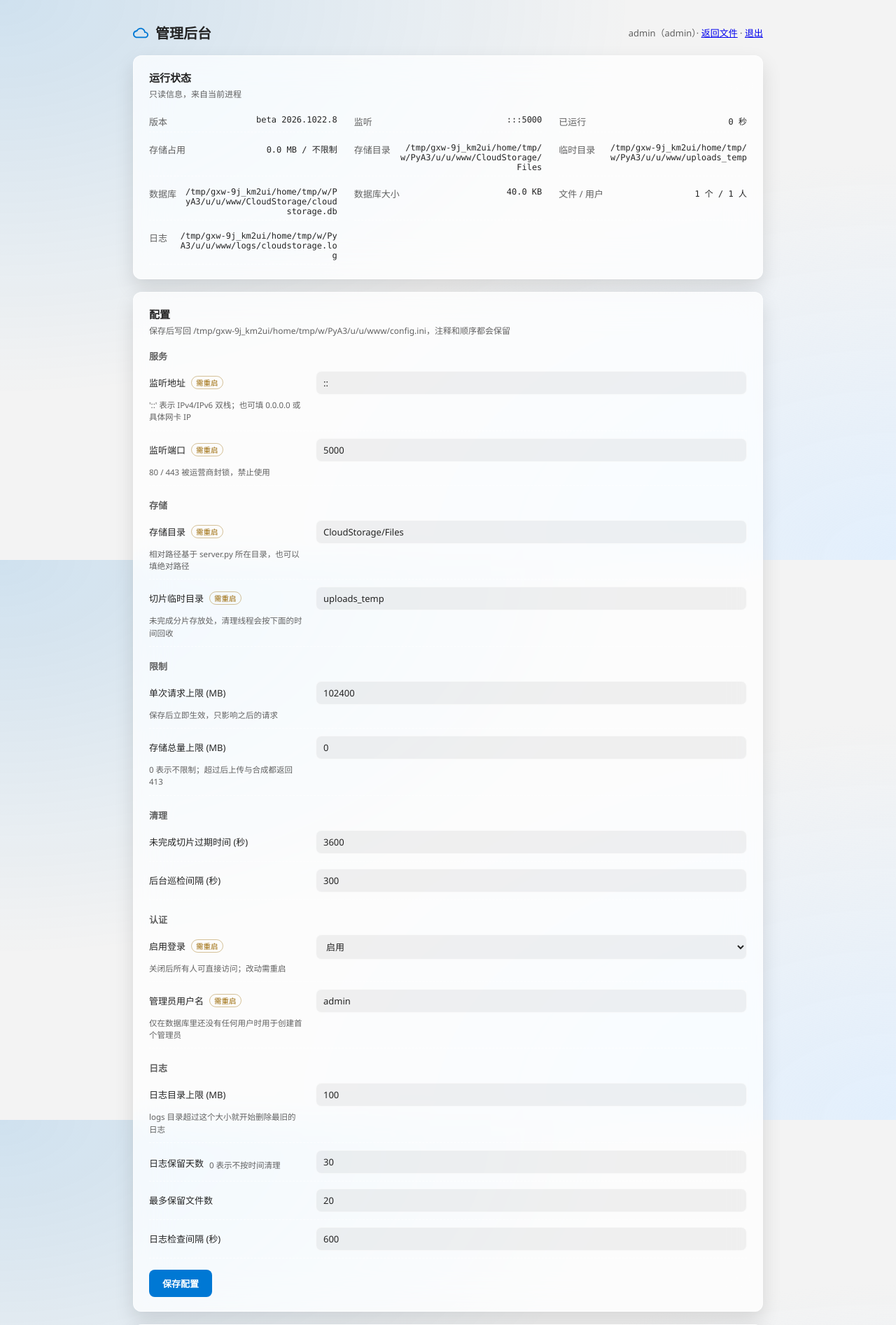
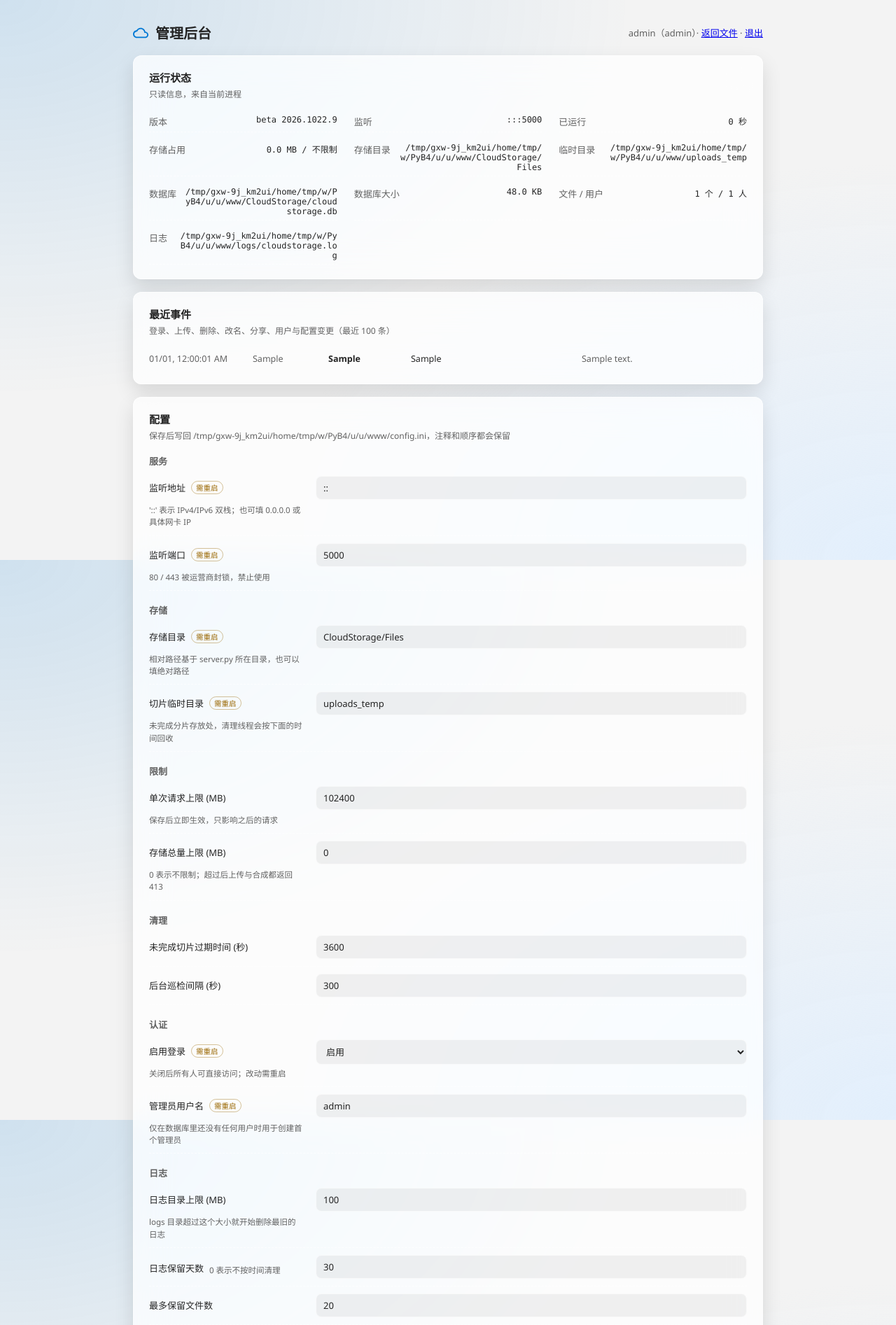
Before and after one commit to Apkeniqo/CloudStorage, a Flask app: page /admin in a window 1280 px wide. Shown: the top 1893 px of the page at 70% size. Run offline with Flask 3, Linux system fonts and the light colour scheme; the visitor is signed in with stand-in values (Sample User, id 1); data comes from the database, SQL or seed files in the repository; tables that the repository leaves empty hold one stand-in row (values such as "Sample post"); parts of the project's set-up code (start-up, migrations or seed data) failed here and were passed over.

Commit message:
beta 2026.1022.9：审计日志
- events 表 + /admin/events，启动时保留最近 5000 条
- 覆盖登录/上传/删除/改名/回收站/分享/用户/配置
- 后台「最近事件」面板
- 修复登录事件记录成 anonymous 的顺序问题

```diff
--- a/db.py
+++ b/db.py
@@ -46,6 +46,18 @@ CREATE TABLE IF NOT EXISTS shares (
 );
 
 CREATE INDEX IF NOT EXISTS idx_shares_file ON shares(file_name);
+
+CREATE TABLE IF NOT EXISTS events (
+    id     INTEGER PRIMARY KEY AUTOINCREMENT,
+    ts     REAL NOT NULL,
+    actor  TEXT,
+    action TEXT NOT NULL,
+    target TEXT,
+    detail TEXT,
+    ip     TEXT
+);
+
+CREATE INDEX IF NOT EXISTS idx_events_ts ON events(ts);
 """
 
 _db_path = None
@@ -240,3 +252,24 @@ def delete_share(token):
 
 def delete_shares_for(file_name):
     return _write("DELETE FROM shares WHERE file_name = ?", (file_name,))
+
+
+# ---------------------------------------------------------------- 审计日志
+
+def add_event(action, actor='', target='', detail='', ip=''):
+    return _write(
+        "INSERT INTO events (ts, actor, action, target, detail, ip) VALUES (?, ?, ?, ?, ?, ?)",
+        (time.time(), actor, action, target, detail, ip),
+    )
+
+
+def list_events(limit=100):
+    return _all("SELECT * FROM events ORDER BY id DESC LIMIT ?", (int(limit),))
+
+
+def prune_events(keep=5000):
+    """只保留最近 N 条审计记录，避免库无限增长"""
+    return _write(
+        "DELETE FROM events WHERE id NOT IN (SELECT id FROM events ORDER BY id DESC LIMIT ?)",
+        (int(keep),),
+    )
--- a/server.py
+++ b/server.py
@@ -631,6 +631,12 @@ def async_merge_process(file_hash, raw_filename, total_chunks, target_dir, chunk
         except Exception as e:
             print(f"[数据库] 写入文件记录失败（合并结果不受影响）: {e}")
 
+        try:
+            db.add_event('upload', uploader_name or 'anonymous', final_name,
+                         f'{os.path.getsize(target_path)} bytes (chunked)')
+        except Exception:
+            pass
+
         merge_tasks[file_hash] = {
             'status': 'success', 'progress': 100,
             'name': final_name, 'sha256': digest, 'updated_at': time.time()
@@ -820,6 +826,7 @@ def login():
             session['role'] = user['role']
             session.permanent = True
             db.touch_login(user['id'])
+            audit('login', user['username'])
             target = request.values.get('next') or '/'
             # 只允许跳回站内路径，避免开放重定向
             if not target.startswith('/') or target.startswith('//'):
@@ -827,6 +834,7 @@ def login():
             return redirect(target)
         else:
             login_record_fail(key)
+            audit('login_failed', username or '-')
             # 不区分「用户不存在」和「密码错误」，避免账号枚举
             error = '用户名或密码不正确'
 
@@ -869,6 +877,26 @@ def _csrf_token():
 def _csrf_ok():
     token = session.get('csrf')
     return bool(token) and request.headers.get('X-CSRF-Token') == token
+
+
+def audit(action, target='', detail=''):
+    """记一条审计事件；失败不影响主流程"""
+    try:
+        user = current_user()
+        actor = user['username'] if user else 'anonymous'
+        db.add_event(action, actor, target, detail, request.remote_addr or '')
+    except Exception as e:
+        print(f"[审计] 记录失败: {e}")
+
+
+@app.route('/admin/events')
+def admin_events():
+    _require_admin()
+    try:
+        limit = max(1, min(int(request.args.get('limit', 100)), 500))
+    except (TypeError, ValueError):
+        limit = 100
+    return jsonify({'events': db.list_events(limit)})
 
 
 @app.route('/admin')
@@ -916,6 +944,8 @@ def admin_save_config():
     if not applied:
         return jsonify({'ok': True, 'message': '没有改动', 'restart': []})
 
+    audit('config', '', ','.join(applied))
+
     message = f'已保存 {len(applied)} 项'
     if restart:
         message += '，其中 ' + '、'.join(restart) + ' 需要重启服务后生效'
@@ -984,6 +1014,7 @@ def admin_users_create():
         return jsonify({'ok': False, 'message': '用户名已存在'}), 409
 
     db.create_user(username, generate_password_hash(password), role)
+    audit('user_create', username, role)
     print(f"[用户] {me['username']} 创建了 {username}（{role}）")
     return jsonify({'ok': True, 'message': f'已创建 {username}'})
 
@@ -1008,6 +1039,7 @@ def admin_users_password():
         return jsonify({'ok': False, 'message': '用户不存在'}), 404
 
     db.set_password(uid, generate_password_hash(password))
+    audit('user_password', row['username'])
     print(f"[用户] {me['username']} 重置了 {row['username']} 的密码")
     return jsonify({'ok': True, 'message': f"已重置 {row['username']} 的密码"})
 
@@ -1041,6 +1073,7 @@ def admin_users_update():
 
     db.set_role(uid, role)
     db.set_active(uid, active)
+    audit('user_update', row['username'], f'role={role} active={active}')
     print(f"[用户] {me['username']} 更新了 {row['username']}：role={role} active={active}")
     return jsonify({'ok': True, 'message': '已保存'})
 
@@ -1066,6 +1099,7 @@ def admin_users_delete():
         return jsonify({'ok': False, 'message': '至少要保留一个启用的管理员'}), 400
 
     db.delete_user(uid)
+    audit('user_delete', row['username'])
     print(f"[用户] {me['username']} 删除了 {row['username']}")
     return jsonify({'ok': True, 'message': f"已删除 {row['username']}"})
 
@@ -1281,6 +1315,7 @@ def upload_file():
 
             with app.app_context():
                 socketio.emit('file_update', get_file_list())
+            audit('upload', os.path.basename(file_path), f'{os.path.getsize(file_path)} bytes')
             return jsonify({'status': 'success', 'message': '文件上传成功',
                             'name': os.path.basename(file_path)})
     except Exception as e:
@@ -1422,6 +1457,7 @@ def api_shares():
     expires_at = time.time() + hours * 3600 if hours > 0 else None
     token = secrets.token_urlsafe(16)
     db.create_share(token, name, user['username'], expires_at, max_downloads)
+    audit('share', name)
     print(f"[分享] {user['username']} 分享了 {name}（{hours or '永久'} 小时 / {max_downloads or '不限'} 次）")
     return jsonify({'status': 'success', 'url': f'/s/{token}', 'token': token})
 
@@ -1436,6 +1472,7 @@ def api_share_revoke():
     if not SHARE_TOKEN_RE.match(token):
         return jsonify({'status': 'error', 'message': '链接非法'}), 400
     db.delete_share(token)
+    audit('share_revoke', token)
     print(f"[分享] {user['username']} 取消了一个分享链接")
     return jsonify({'status': 'success'})
 
@@ -1474,6 +1511,7 @@ def delete_file():
     except Exception as e:
         print(f"[数据库] 清理分享链接失败: {e}")
 
+    audit('delete', name)
     print(f"[删除] {name} -> {os.path.basename(trashed)}（操作人 {user['username']}）")
     with app.app_context():
         socketio.emit('file_update', get_file_list())
@@ -1516,6 +1554,7 @@ def rename_file():
     except Exception as e:
         print(f"[数据库] 同步重命名失败: {e}")
 
+    audit('rename', old, f'-> {new}')
     print(f"[重命名] {old} -> {new}（操作人 {user['username']}）")
     with app.app_context():
         socketio.emit('file_update', get_file_list())
@@ -1594,6 +1633,7 @@ def trash_restore():
     except Exception as e:
         print(f"[数据库] 恢复记录失败: {e}")
 
+    audit('restore', os.path.basename(target))
     print(f"[回收站] 恢复 {name} -> {os.path.basename(target)}（操作人 {user['username']}）")
     with app.app_context():
         socketio.emit('file_update', get_file_list())
@@ -1619,6 +1659,7 @@ def trash_purge():
         print(f"[回收站] 彻底删除失败: {e}")
         return jsonify({'status': 'error', 'message': '删除失败'}), 500
 
+    audit('purge', name)
     print(f"[回收站] 彻底删除 {name}（操作人 {user['username']}）")
     return jsonify({'status': 'success'})
 
@@ -1640,6 +1681,7 @@ def trash_empty():
         except OSError:
             failed += 1
 
+    audit('trash_empty', '', f'removed={removed} failed={failed}')
     print(f"[回收站] 清空：删除 {removed} 个，失败 {failed} 个（操作人 {user['username']}）")
     return jsonify({'status': 'success', 'removed': removed, 'failed': failed})
 
@@ -1801,6 +1843,12 @@ def start_background_workers():
     cleanup_thread.start()
     print("[启动] 切片自动清理已开启")
 
+    # 审计表只保留最近 5000 条
+    try:
+        db.prune_events(5000)
+    except Exception as e:
+        print(f"[审计] 清理历史事件失败: {e}")
+
     start_log_maintenance()
 
 
--- a/templates/admin.html
+++ b/templates/admin.html
@@ -235,8 +235,7 @@
             .pw-grid { grid-template-columns: 1fr; }
         }
 
-        .user-list { display: flex; flex-direction: column; }
-        .user-row {
+        .user-list { display: flex; flex-direction: column; }        .user-row {
             display: grid;
             grid-template-columns: 1fr auto;
             gap: 4px 12px;
@@ -259,6 +258,23 @@
         }
         .u-ops button:hover { background: var(--hover-bg); }
         .u-ops button.danger { color: #d13438; border-color: rgba(209, 52, 56, .35); }
+
+        .event-list { display: flex; flex-direction: column; font-size: 12.5px; }
+        .event-row {
+            display: grid;
+            grid-template-columns: 140px 100px 110px 1fr 1fr;
+            gap: 8px;
+            padding: 7px 0;
+            border-bottom: 1px dashed var(--card-border);
+        }
+        .event-row:last-child { border-bottom: none; }
+        .e-time, .e-actor, .e-detail { color: var(--text-secondary); }
+        .e-action { font-weight: 600; }
+        .e-target { overflow: hidden; text-overflow: ellipsis; white-space: nowrap; }
+        @media (max-width: 720px) {
+            .event-row { grid-template-columns: 1fr 1fr; }
+            .e-detail { grid-column: 1 / -1; }
+        }
     </style>
 </head>
 <body>
@@ -289,6 +305,12 @@
             <div class="info-row"><span>文件 / 用户</span><code>{{ info.files }} 个 / {{ info.users }} 人</code></div>
             <div class="info-row"><span>日志</span><code>{{ info.log_path }}</code></div>
         </div>
+    </div>
+
+    <div class="card">
+        <h2>最近事件</h2>
+        <p class="sub">登录、上传、删除、改名、分享、用户与配置变更（最近 100 条）</p>
+        <div id="event-list" class="event-list">加载中...</div>
     </div>
 
     <div class="card">
@@ -463,6 +485,36 @@
         return d.toLocaleDateString() + ' ' + d.toLocaleTimeString([], { hour: '2-digit', minute: '2-digit' });
     }
 
+    function fmtDateTime(ts) {
+        if (!ts) return '-';
+        const d = new Date(ts * 1000);
+        return d.toLocaleString([], {
+            month: '2-digit', day: '2-digit',
+            hour: '2-digit', minute: '2-digit', second: '2-digit'
+        });
+    }
+
+    async function loadEvents() {
+        const box = document.getElementById('event-list');
+        try {
+            const res = await fetch('/admin/events?limit=100', { cache: 'no-store' });
+            if (!res.ok) { box.textContent = '加载失败'; return; }
+            const data = await res.json();
+            const items = data.events || [];
+            if (!items.length) { box.innerHTML = '<div class="empty">还没有事件</div>'; return; }
+            box.innerHTML = items.map(e => `
+                <div class="event-row">
+                    <span class="e-time">${fmtDateTime(e.ts)}</span>
+                    <span class="e-actor">${escapeHtml(e.actor || '-')}</span>
+                    <span class="e-action">${escapeHtml(e.action)}</span>
+                    <span class="e-target" title="${escapeHtml(e.target || '')}">${escapeHtml(e.target || '')}</span>
+                    <span class="e-detail">${escapeHtml(e.detail || '')}</span>
+                </div>`).join('');
+        } catch (e) {
+            box.textContent = '加载失败：' + e;
+        }
+    }
+
     async function loadUsers() {
         const box = document.getElementById('user-list');
         try {
@@ -530,6 +582,7 @@
 
     // 跟随主界面的主题
     loadUsers();
+    loadEvents();
     (function () {
         var saved = localStorage.getItem('fluent_theme') || 'system';
         var dark = saved === 'dark' ||
--- a/version.py
+++ b/version.py
@@ -1,10 +1,10 @@
 """版本号：每次更新都要递增。
 
 格式：<阶段> <年份>.<月日>.<同日构建号>
-例如 beta 2026.1022.8，当天第二次更新就是 beta 2026.1022.8。
+例如 beta 2026.1022.9，当天第二次更新就是 beta 2026.1022.9。
 """
 
-VERSION = 'beta 2026.1022.8'
+VERSION = 'beta 2026.1022.9'
 
 # 便于程序解析：拆成 (阶段, 年份, 月日, 构建号)
 def parse(value=None):
```
Also changed, not shown: CHANGELOG.md.
